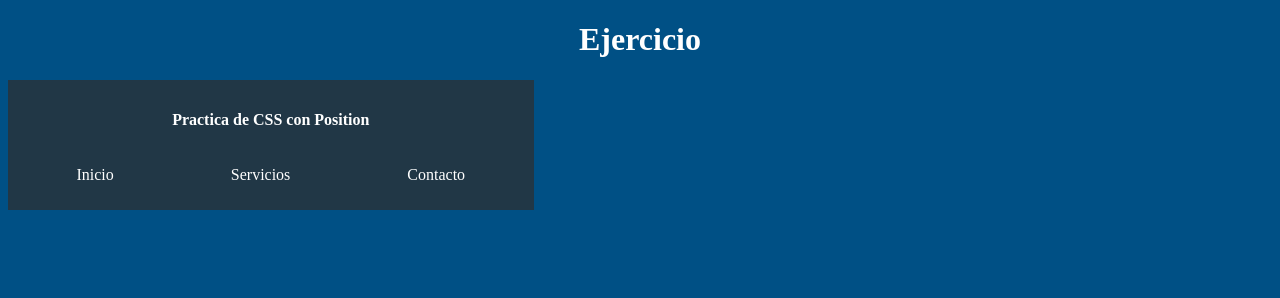
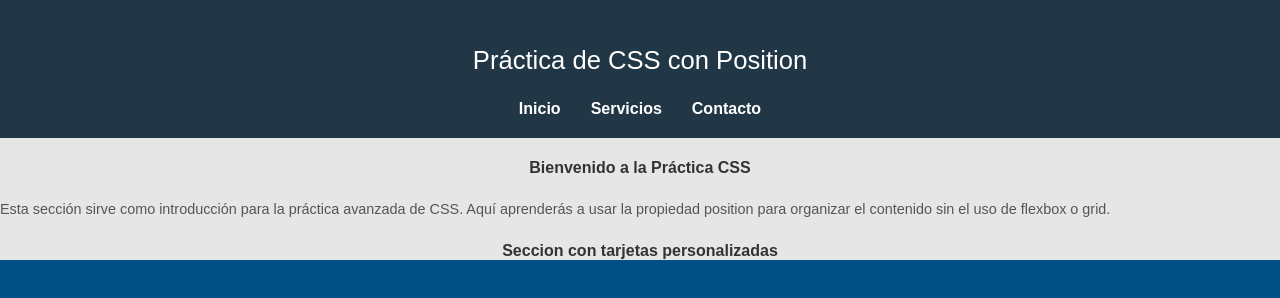
Before and after one commit to elquimi/interfaces, a plain HTML site: page Posicionamiento_JoaquinGarciaMartinez.html in a window 1280 px wide. Drawn offline with Linux system fonts and the light colour scheme.

Commit message:
trabajo_clase

```diff
--- a/Posicionamiento_JoaquinGarciaMartinez.html
+++ b/Posicionamiento_JoaquinGarciaMartinez.html
@@ -1,36 +1,38 @@
 <!DOCTYPE html>
-<html lang="en">
+<html lang="es">
 <head>
     <meta charset="UTF-8">
     <meta name="viewport" content="width=device-width, initial-scale=1.0">
-    <title>Document</title>
-   <link rel="stylesheet" href="estilos.css">
+    <title>Práctica de CSS con Position</title>
+    <link rel="stylesheet" href="estilos.css">
 </head>
-<body >
+<body>
 
-<h1 id="titulo">Ejercicio</h1>
-
-
-<div id="div_padre">
-
-
-    <div id="primer_div">
+    <div id="contenedor_principal">
 
         <div class="div_titulo" id="div_titulo_primero">
-             <h4>Practica de CSS con Position </h4>
-            <div id="div_menu_primero">
-                <p>Inicio</p>
-                <p>Servicios</p>
-                <p>Contacto</p>
-            </div>
 
-        </div>
+            <h3>Práctica de CSS con Position</h3>
 
-    </div>
+            <nav id="div_menu_primero">
+                <a href="#">Inicio</a>
+                <a href="#">Servicios</a>
+                <a href="#">Contacto</a>
+            </nav>
+
+        </div class="contenido_principal">
+
+           <h4 class="minititulo">Bienvenido a la Práctica CSS</h4>
+
+            <p class="parrafo_normal">Esta sección sirve como introducción para la práctica avanzada de CSS. Aquí aprenderás a usar la propiedad position para organizar el contenido sin el uso de flexbox o grid.</p>
 
 
 
+            <h4 class="minititulo">Seccion con tarjetas personalizadas</h4>
 
-</div>
-</body>
+
+
+     </div>
+
+    </body>
 </html>
--- a/estilos.css
+++ b/estilos.css
@@ -1,18 +1,14 @@
 body {
-
     background-color: #005085;
+    font-family: Arial, Helvetica, sans-serif;
+    margin: 0;
+    padding: 0;
 }
 
-#titulo {
-    color: white;
-    text-align: center;
 
-}
-
-#primer_div {
+#contenedor_principal {
     background-color: #e6e6e6;
-    width: 40%;
-    height:100%;
+    width: 100%;
 
 
 
@@ -20,28 +16,61 @@ body {
 }
 
 
-
-#div_padre{
-    align-items: left;
+.div_titulo {
+    text-align: center;
+    color: white;
+    background-color: #213746;
 }
 
 
-.div_titulo{
-    text-align: center;
-    color: white;
-    background-color: #213746;
+#div_titulo_primero {
+    width: 100%;
+    padding: 20px 0;
+    box-sizing: border-box;
+}
+
+
+
+
+#div_titulo_primero h3 {
+    font-size: 1.6em;
+    font-weight: 500;
 
 }
 
-#div_titulo_primero{
-    width: 100%;
 
-    padding: 10px;
+#div_menu_primero {
+    display: flex;
+    justify-content: center;
+    gap: 30px;
+}
+
+
+#div_menu_primero a {
+    color: white;
+    text-decoration: none;
+    font-weight: bold;
+}
+
+
+
+.minititulo{
+    text-align: center;
+    font-size: 1em;
+    font-weight: bold;
+    color: #333;
+}
+
+.parrafo_normal{
+
+    font-size: 0.9em;
+    color: #555;
+    line-height: 1.5;
+}
+
+.contenido_principal{
+
+    height: 100%;
+    background-color: #b9b9b9;
 
 }
-#div_menu_primero{
-    display: flex;
-    justify-content: space-around;
-
-
-}
```
